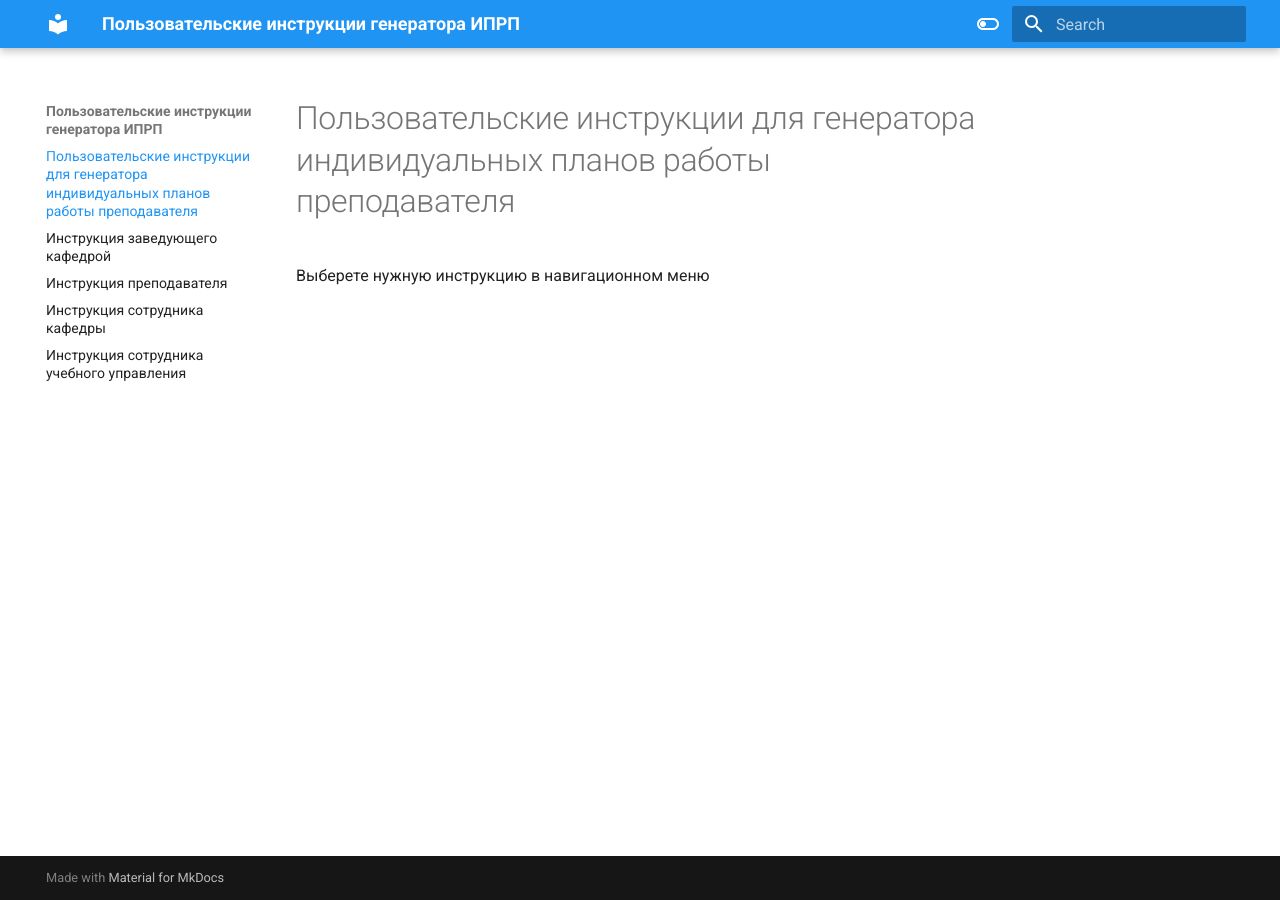
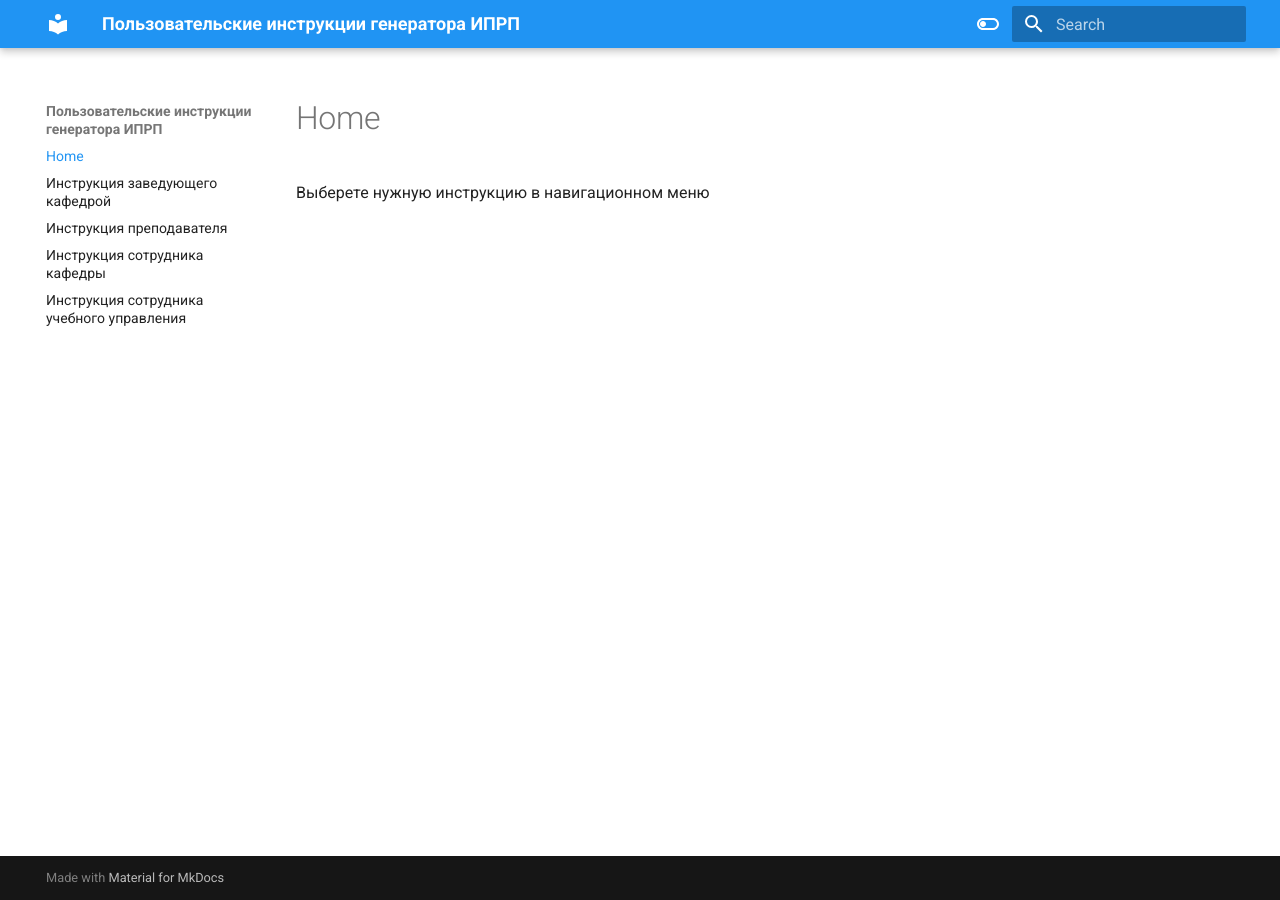
Before and after one commit to PopkovAYu/ppswp_guides, an MkDocs documentation site: the page built from docs/index.md, in a window 1280 px wide. Built offline with MkDocs 1.6.1 and Material for MkDocs 9.7.7, drawn with Linux system fonts in a browser that asks for light colours.

Commit message:
vault backup: 2024-05-24 17:03:39
Affected files:
docs/index.md

```diff
--- a/docs/index.md
+++ b/docs/index.md
@@ -1,3 +1 @@
-# Пользовательские инструкции для генератора индивидуальных планов работы преподавателя
-
 Выберете нужную инструкцию в навигационном меню
```
